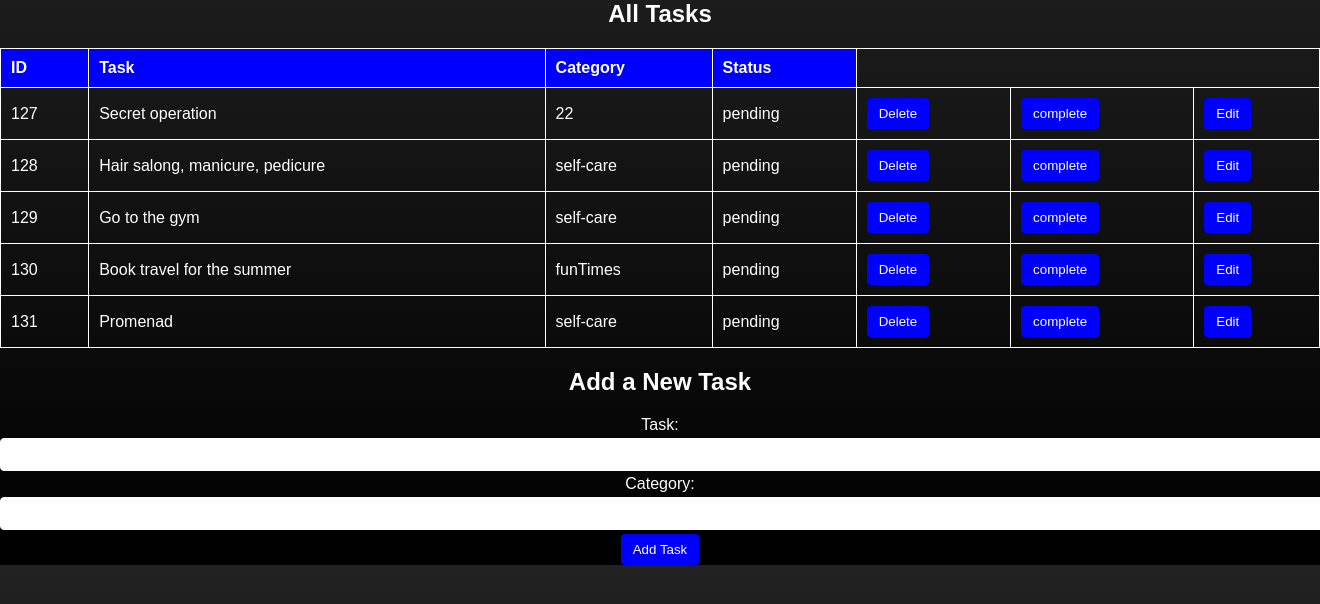
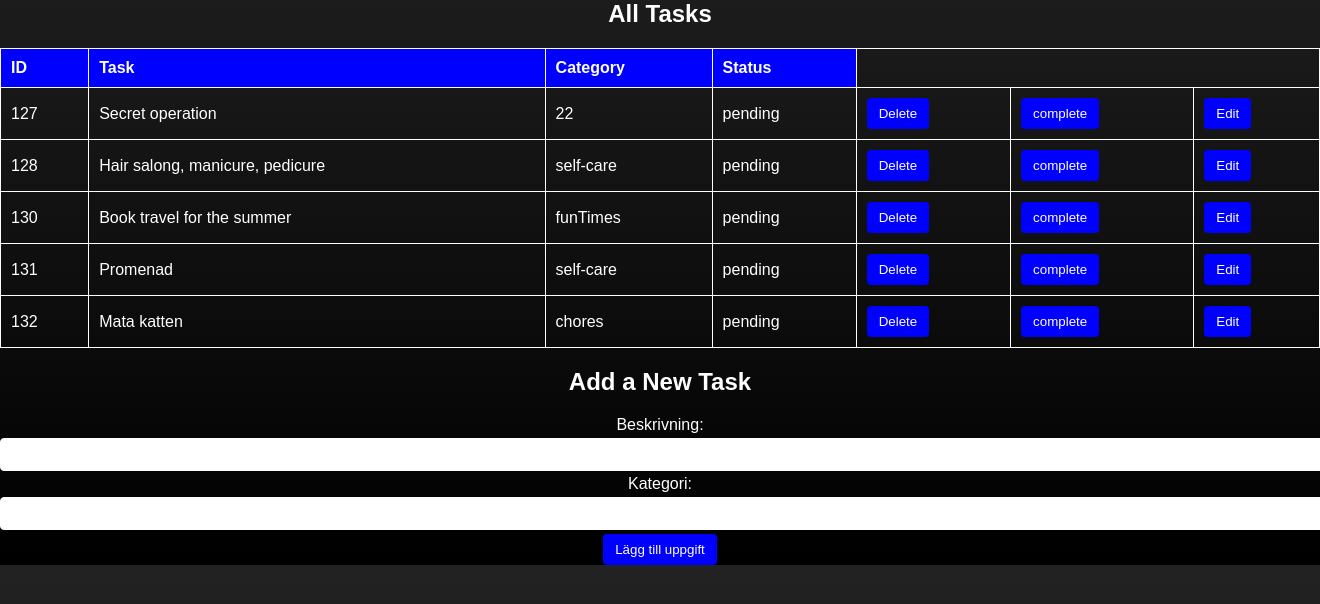
Before and after one commit to JoyJohansson/ToDoApp, a Flask app: page / in a window 1320 px wide; the page is wider, and only the part inside the window is pictured. Shown: the part 120-724 px from the top of that part. Run offline with Flask 3, Linux system fonts and the light colour scheme.

Commit message:
Extra Frontend endpoints

```diff
--- a/app.py
+++ b/app.py
@@ -200,6 +200,17 @@ def by_category(category_name):
 def page_not_found(e):
     return jsonify({"message": "Ogiltig url (Uppgiftid måste vara siffror)."}), 418
 
+
+
+
+
+
+
+
+
+#EXTRA TILLÄGG
+
+# Ta bort en task via frontend
 @app.route('/delete/<int:task_id>', methods=['GET'])
 def delete_task_by_id(task_id):
     tasks = get_tasks()
@@ -210,9 +221,7 @@ def delete_task_by_id(task_id):
         return redirect('/')
     return jsonify({"message": "The task was not found."}), 404
 
-
-
-
+# Complete task via frontend
 @app.route('/complete/<int:task_id>', methods=['GET'])
 def complete_task_by_id(task_id):
     tasks = get_tasks()
@@ -224,22 +233,6 @@ def complete_task_by_id(task_id):
             task["status"] = "pending"
         save_tasks(tasks)
         return redirect('/')
-    return jsonify({"message": "The task was not found."}), 404
-
-@app.route('/edit/<int:task_id>', methods=['GET', 'POST'])
-def edit_task_by_id(task_id):
-    tasks = get_tasks()
-    task = find_task_by_id(task_id)
-    if task:
-        if request.method == 'GET':
-            return render_template('edit_task.html', task=task)
-        elif request.method == 'POST':
-            data = request.form
-            task['description'] = data.get('description', task['description'])
-            task['category'] = data.get('category', task['category'])
-            task['status'] = data.get('status', task['status'])
-            save_tasks(tasks)
-            return redirect('/')
     return jsonify({"message": "The task was not found."}), 404
 
 @app.route("/complete/<int:task_id>", methods=["PUT"])
@@ -270,6 +263,24 @@ def toggle_complete_task(task_id):
     return jsonify({"message": "Task not found."}), 404
 
 
+# Edit task via frontend
+@app.route('/edit/<int:task_id>', methods=['GET', 'POST'])
+def edit_task_by_id(task_id):
+    tasks = get_tasks()
+    task = find_task_by_id(task_id)
+    if task:
+        if request.method == 'GET':
+            return render_template('edit_task.html', task=task)
+        elif request.method == 'POST':
+            data = request.form
+            task['description'] = data.get('description', task['description'])
+            task['category'] = data.get('category', task['category'])
+            task['status'] = data.get('status', task['status'])
+            save_tasks(tasks)
+            return redirect('/')
+    return jsonify({"message": "The task was not found."}), 404
+
+
 
 if __name__ == '__main__':
     app.run(debug=True)
--- a/task.json
+++ b/task.json
@@ -1 +1 @@
-[{"id": 127, "description": "Secret operation", "category": 22, "status": "pending"}, {"id": 128, "description": "Hair salong, manicure, pedicure", "category": "self-care", "status": "pending"}, {"id": 129, "description": "Go to the gym", "category": "self-care", "status": "pending"}, {"id": 130, "description": "Book travel for the summer", "category": "funTimes", "status": "pending"}, {"id": 131, "description": "Promenad", "category": "self-care", "status": "pending"}]
+[{"id": 127, "description": "Secret operation", "category": 22, "status": "pending"}, {"id": 128, "description": "Hair salong, manicure, pedicure", "category": "self-care", "status": "pending"}, {"id": 130, "description": "Book travel for the summer", "category": "funTimes", "status": "pending"}, {"id": 131, "description": "Promenad", "category": "self-care", "status": "pending"}, {"id": 132, "description": "Mata katten", "category": "chores", "status": "pending"}]
--- a/templates/tasks.html
+++ b/templates/tasks.html
@@ -20,12 +20,16 @@
             </tr>
             {% for task in tasks %}
                 <tr {% if task.status == "complete" %}class="complete"{% endif %}>
-                    <td>{{ task.id }}</td>
-                    <td>{{ task.description }}</td>
+                    <td>{{ task.id }} </td>
+                    <td> <span id="task_{{ task.id }}" {% if task.status=='completed'
+                            %}style="text-decoration: line-through;" {% endif %}>
+                            {{ task.description }} </span>
+                    </td>
                     <td>{{ task.category }}</td>
                     <td>{{ task.status }}</td>
                     <td><a href="/delete/{{ task.id }}"> <input type="submit" value="Delete"> </a></td>
-                    <td><a href="/complete/{{ task.id }}"> <input type="submit" value="complete"> </a></td>
+                    <td><a href="/complete/{{ task.id }}"> <input type="submit" value="complete" onclick="toggleCompleted({{ task.id }})">
+                         </a></td>
                     <td><a href="/edit/{{ task.id }}"><input type="submit" value="Edit"></a></td>
                 </tr>
             {% endfor %}
@@ -33,11 +37,35 @@
 
         <h2>Add a New Task</h2>
         <form action="/add_task" method="post">
-            <label for="task">Task:</label>
-            <input type="text" name="task" required><br>
-            <label for "category">Category:</label>
-            <input type="text" name="category" required><br>
-            <input type="submit" value="Add Task">
+        <label for="description">Beskrivning:</label>
+        <input type="text" id="description" name="description" required>
+        <br>
+        <label for="category">Kategori:</label>
+        <input type="text" id="category" name="category" required>
+        <br>
+        <input type="submit" value="Lägg till uppgift">
         </form>
+
+        <script>
+            async function toggleCompleted(taskId) {
+                // Skicka en AJAX-förfrågan till servern för att markera uppgiften som "completed"
+                const response = await fetch(`/tasks/${taskId}/complete`, {
+                    method: 'PUT',
+                    headers: {
+                        'Content-Type': 'application/json',
+                    }
+                })
+                if (response.ok) {
+                    // Uppdatera visningen i webbläsaren
+                    const taskElement = document.getElementById(`task_${taskId}`);
+                    if (taskElement.style.textDecoration === 'line-through') {
+                        taskElement.style.textDecoration = 'none';
+                    } else {
+                        taskElement.style.textDecoration = 'line-through';
+                    }
+                }
+            }
+
+        </script>
     </body>
     </html>
```
Also changed, not shown: index.html (deleted, +0 -11 lines).
